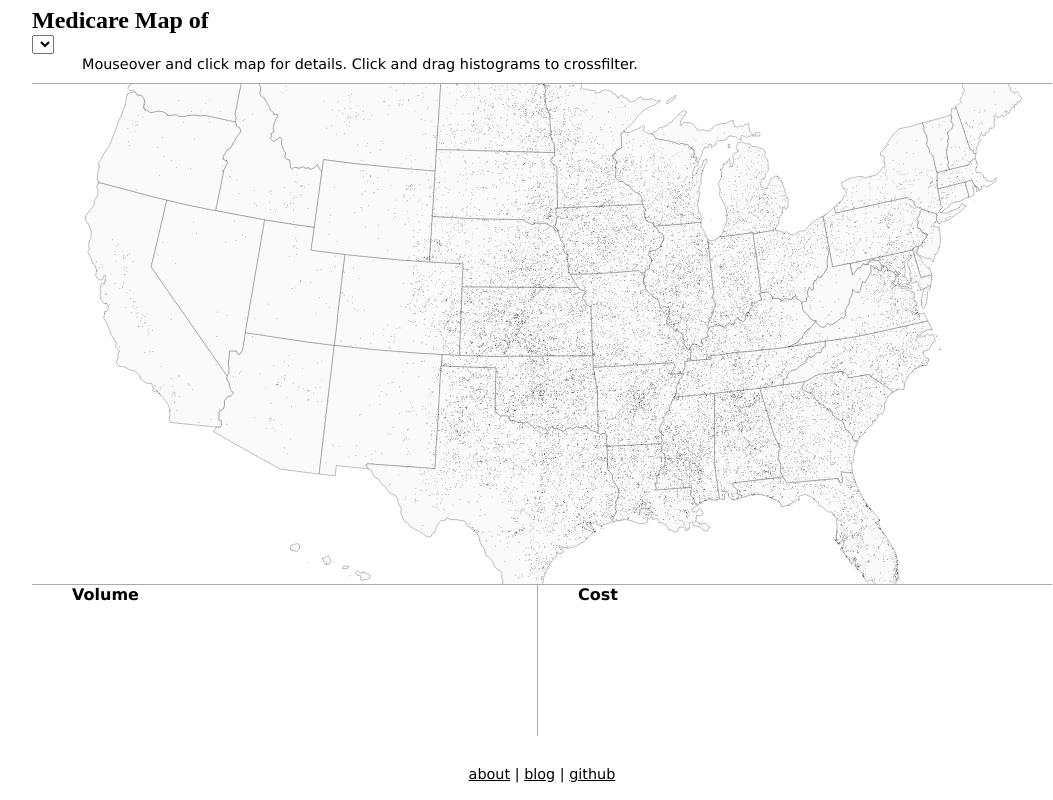
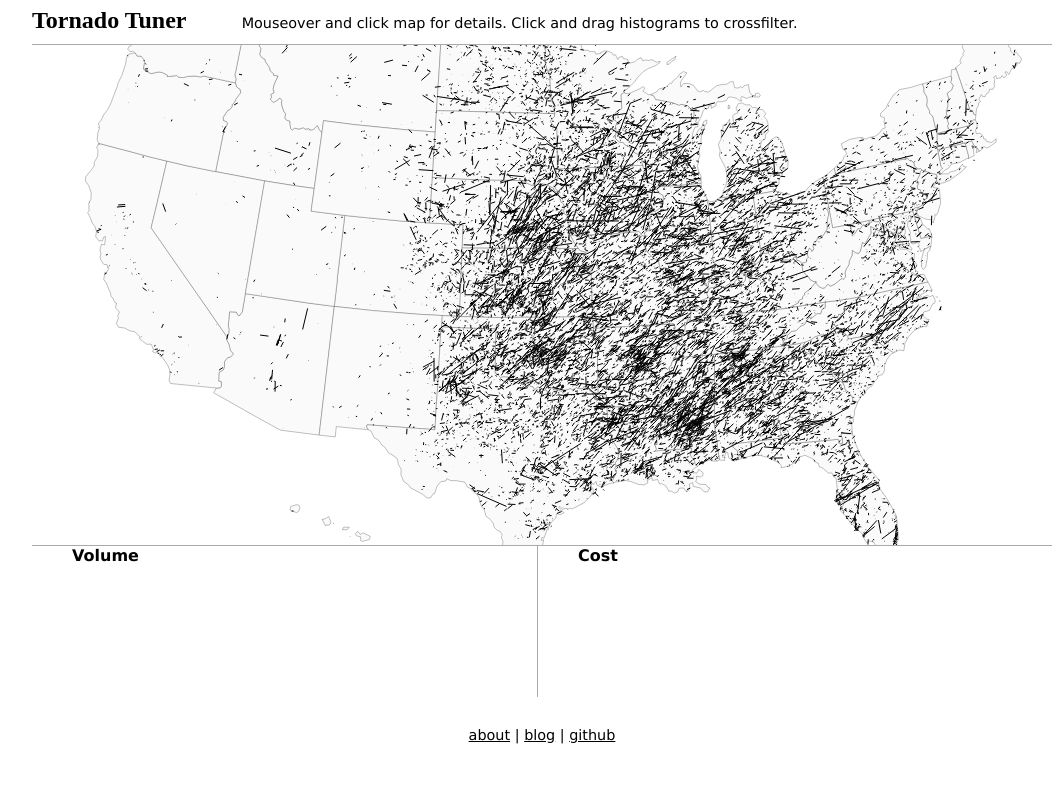
Before and after one commit to 1wheel/tornado-tuners, a plain HTML site: page webpage/index.html in a window 1280 px wide. Shown: the whole page, without its empty margins (98-1151 px from the left). Drawn offline with Linux system fonts and the light colour scheme.

Commit message:
lines! very slow..

```diff
--- a/webpage/drawMap.js
+++ b/webpage/drawMap.js
@@ -95,41 +95,132 @@ function intialLoad(error, topology, tornados){
 			state.filter( (centered != null) ? abv : null );
 			setTimeout(renderAll, 500);
 		});
+	debugger;
+	circles = g.selectAll("line").data(tornados).enter()
+			.append("line")
+				.attr("x1", function(d){ return proj([d.slon, d.slat])[0]; })
+				.attr("y1", function(d){ return proj([d.slon, d.slat])[1]; })
+				.attr("x2", function(d){ return proj([d.elon, d.elat])[0]; })
+				.attr("y2", function(d){ return proj([d.elon, d.elat])[1]; })
+				.attr("stroke-width", 1)
+				//.attr("id", function(d, i){ return "TNum" + i; })
+				.attr("stroke", "black")
 
-	debugger;
+		drg.forEach(function(d){
+			d.dischargeNum 	= +d.dischargeNum;
+			d.avCharges 	= +d.avCharges;
+			d.avPayments 	= +d.avPayments;
+		});
 
-	circles = g.selectAll("circle").data(tornados).enter()
-			.append("circle")
-				.attr("cx", function(d){ return proj([d.slon, d.slat])[0]; })
-				.attr("cy", function(d){ return proj([d.slon, d.slat])[1]; })
-				.attr("id", function(d, i){ return "TNum" + i; })
-				.attr("fill", "black")
-				.attr("r", .3)
-		.on("mouseover", function(d){
-			d3.select(this)
-				.attr("stroke", "black")
-				.attr("stroke-width", 1)
-				.attr("fill-opacity", 1);
+		hosIDmap = drg.map(function(d){ return d.hosID; });
+		hospitals.forEach(function(hospital){
+			if (hosIDmap.indexOf(hospital.hosID) != -1){
+				hospital.drg = drg[hosIDmap.indexOf(hospital.hosID)];
+			}
+			else{
+				hospital.drg = false;
+			}
+		});
 
-			tooltip
-			    .style("left", (d3.event.pageX + 5) + "px")
-			    .style("top", (d3.event.pageY - 5) + "px")
-			    .transition().duration(300)
-			    .style("opacity", 1)
-			    .style("display", "block")
+		radiusScale.range([1, 5])
+					.domain(d3.extent(hospitals.map( function(d){ return d.drg ? d.drg.dischargeNum : undefined; } )));
 
-			console.log(d.drg.dischargeNum);
-			console.log(d.hosID);
+		colorScale.range(["#FFFF66", "#FFFF00", "#E68000", "#D94000", "#CC0000"])
+					.domain(hospitals.map( function(d){ return d.drg ? d.drg.avPayments : undefined; } ));
+		colorScale.range(['#add8e6', '#c2a2ad', 'purple', '#eb363a', '#ff0000']);
 
-			updateDetails(d);
-			})
-		.on("mouseout", function(d){
-			d3.select(this)
-				.attr("stroke", "")
-				.attr("fill-opacity", function(d){return 1;})
+		circles.transition().duration(1000)
+			.attr("r", 	function(d){ return d.drg ? radiusScale(d.drg.dischargeNum) : .2; })
+			.style("fill", function(d){ return d.drg ? colorScale(d.drg.avPayments) : 'black'; });
 
-			tooltip.transition().duration(700).style("opacity", 0);
-		});
+		vHospitals = hospitals.filter(function(d){ return d.drg; });
+		vHospitalIDmap = vHospitals.map(function(d){ return d.hosID; });
+		vCircles = circles.filter(function(d){ return d.drg; });
+		hospitalCF = crossfilter(vHospitals);
+		all = hospitalCF.groupAll();
+
+		function getDischargeNum(d)	{ return d.drg.dischargeNum; }
+		dischargeInterval = (d3.max(vHospitals, getDischargeNum) - d3.min(vHospitals, getDischargeNum))/47;
+
+		function getavPayment(d)	{ return d.drg.avPayments; }
+		paymentInterval = (d3.max(vHospitals, getavPayment) - d3.min(vHospitals, getavPayment))/47;
+
+		function toGroup(value, interval){ return Math.floor(value/interval)*interval; }
+
+		dischargeNum = hospitalCF.dimension(getDischargeNum),
+		dischargeNums = dischargeNum.group(function(d){ return toGroup(d, dischargeInterval); }),
+
+		avPayment = hospitalCF.dimension(getavPayment),
+		avPayments = avPayment.group(function(d){ return toGroup(d, paymentInterval); }),
+
+		state = hospitalCF.dimension(function(d){ return d.state; });
+		states = state.group();
+
+		hosID = hospitalCF.dimension(function(d){ return d.hosID; }),
+		hosIDs = hosID.group();
+
+		var charts = [
+			barChart()
+				.dimension(dischargeNum)
+				.group(dischargeNums)
+				.x(d3.scale.linear()
+					.domain([	toGroup(d3.min(vHospitals, getDischargeNum), dischargeInterval),
+								toGroup(d3.max(vHospitals, getDischargeNum), dischargeInterval)*48/47])
+					.rangeRound([0, 20*24]))
+				.barWidth(8),
+
+			barChart()
+				.dimension(avPayment)
+				.group(avPayments)
+				.x(d3.scale.linear()
+					.domain([	toGroup(d3.min(vHospitals, getavPayment), paymentInterval),
+								toGroup(d3.max(vHospitals, getavPayment), paymentInterval)*48/47])
+					.rangeRound([0,20*24]))
+				.barWidth(8)
+		];
+
+		var chart = d3.selectAll(".chart")
+				.data(charts)
+				.each(function(chart){ chart.on("brush", renderAll).on("brushend", renderAll) });
+
+		d3.selectAll("#total")
+				.text(hospitalCF.size());
+
+
+		function render(method){
+			d3.select(this).call(method);
+		}
+
+
+		oldFilterObject = {};
+		hosIDs.all().forEach(function(d){ oldFilterObject[d.key] = d.value; });
+
+		renderAll = function(){
+			chart.each(render);
+			zoomRender = false;
+
+			newFilterObject = {};
+			hosIDs.all().forEach(function(d){ newFilterObject[d.key] = d.value; });
+
+			vCircles.filter(function(d){ return oldFilterObject[d.hosID] != newFilterObject[d.hosID]; })
+					.transition().duration(500)
+						.attr("r", function(d){ return 2*radiusScale(d.drg.dischargeNum)*newFilterObject[d.hosID] })
+					.transition().delay(550).duration(500)
+						.attr("r", function(d){ return   radiusScale(d.drg.dischargeNum)*newFilterObject[d.hosID] });
+
+			oldFilterObject = newFilterObject;
+
+			// d3.select("#active").text(all.value());
+
+		}
+
+		window.reset = function(i){
+			charts[i].filter(null);
+			renderAll();
+		}
+
+		renderAll();
+
 }
 
 function renderAll(){}
--- a/webpage/index.html
+++ b/webpage/index.html
@@ -3,15 +3,7 @@
 <link rel="stylesheet" href="filter.css" />
 <body>
 	<span>
-		<h1>Medicare Map of</h1>
-
-		<div class="formDiv">
-			<form >
-			  <div class="selectTitle"></div>
-			  <select id="selectDRG"></select>
-			</form>
-		</div>
-
+		<h1>Tornado Tuner</h1>
 
 		<span id="instructions">
 			Mouseover and click map for details. Click and drag histograms to crossfilter.
```
Also changed, not shown: webpage/reduced.csv.
